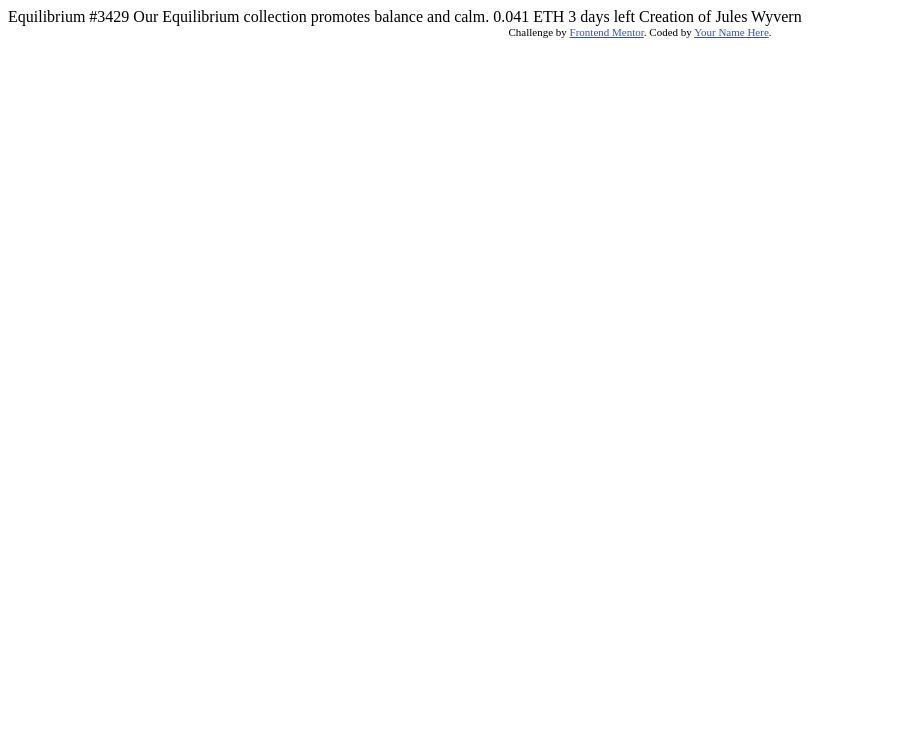
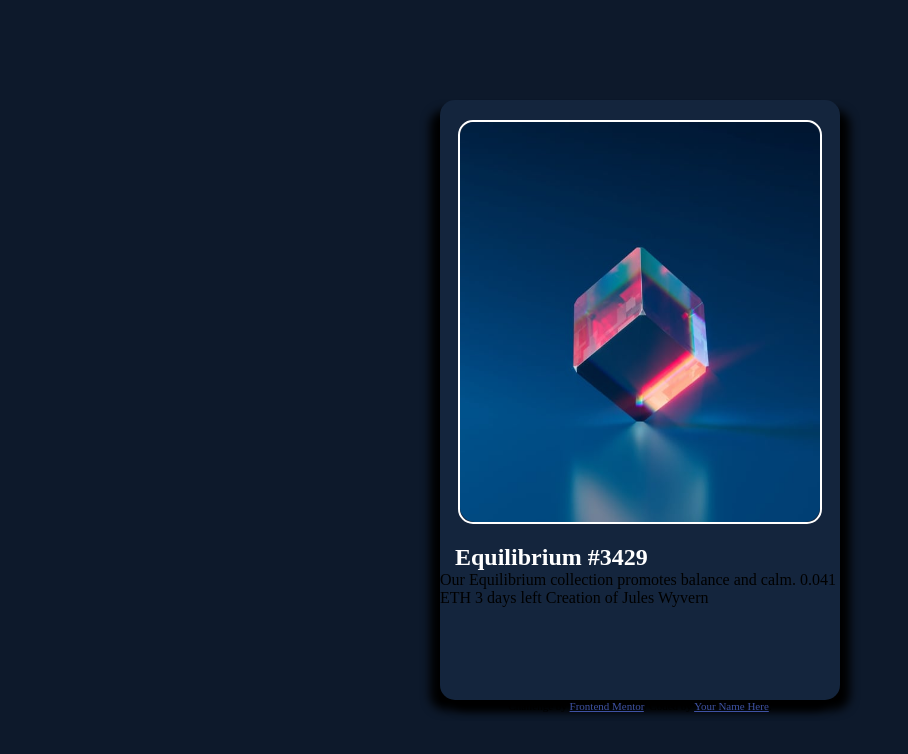
Before and after one commit to art5551/nft_preview_card_component_main, a plain HTML site: page index.html in a window 1280 px wide. Shown: the whole page, without its empty margins (0-908 px from the left). Drawn offline with Linux system fonts and the light colour scheme; a web font is replaced by a local one.

Commit message:
Added more css

```diff
--- a/index.html
+++ b/index.html
@@ -5,7 +5,7 @@
   <meta name="viewport" content="width=device-width, initial-scale=1.0"> <!-- displays site properly based on user's device -->
 
   <link rel="icon" type="image/png" sizes="32x32" href="./images/favicon-32x32.png">
-
+  <link rel="stylesheet" href="nft_preview.css/nft_preview.css">
   <title>Frontend Mentor | NFT preview card component</title>
 
   <!-- Feel free to remove these styles or customise in your own stylesheet 👍 -->
@@ -15,19 +15,27 @@
   </style>
 </head>
 <body>
+  <div class="container">
+    <div class="nft-image">
+      <img src="images/image-equilibrium.jpg" alt="NFT preview">
+    </div>
+    <div class="nft-header">
+      <h2>Equilibrium #3429</h2>
+    </div>
 
-  Equilibrium #3429
 
-  Our Equilibrium collection promotes balance and calm.
+    Our Equilibrium collection promotes balance and calm.
 
-  0.041 ETH
-  3 days left
+    0.041 ETH
+    3 days left
 
-  Creation of Jules Wyvern
+    Creation of Jules Wyvern
+  </div>
 
   <div class="attribution">
     Challenge by <a href="https://www.frontendmentor.io?ref=challenge" target="_blank">Frontend Mentor</a>.
     Coded by <a href="#">Your Name Here</a>.
   </div>
+
 </body>
 </html>
--- /dev/null
+++ b/nft_preview.css/nft_preview.css
@@ -0,0 +1,52 @@
+@font-face {
+  font-family: Outfit ;
+  src: url(https://fonts.google.com/specimen/Outfit);
+}
+
+body{
+
+  background-color: hsl(217, 54%, 11%);
+}
+
+.container{
+
+  background-color: hsl(216, 50%, 16%);
+  width: 400px;
+  height: 600px;
+  margin-top: 100px;
+  margin-left: auto;
+  margin-right: auto;
+  border-radius: 15px;
+  /* Box shadows can combine by using a comma in-between each set */
+  /* See https://www.youtube.com/watch?v=-JNRQ5HjNeI for full set of details */
+  box-shadow: 10px 10px 10px, -10px 10px 10px;
+}
+
+.nft-image{
+  /* great explanatio-n of relative and absolute position */
+  /* https://www.youtube.com/watch?v=gD3G67oPg-w */
+  position: relative;
+  top: 20px;
+  width: 360px;
+  height: 400px;
+  margin-left: auto;
+  margin-right: auto;
+  border-radius: 15px;
+  border: 2px solid white;
+}
+
+.nft-image img{
+  height: 100%;
+  width: 100%;
+  border-radius: 15px;
+}
+
+.nft-header{
+  position: relative;
+  top: 20px;
+  padding-left: 15px;
+  font-family: Outfit;
+  font-weight: 600;
+  color: white;
+
+}
```
